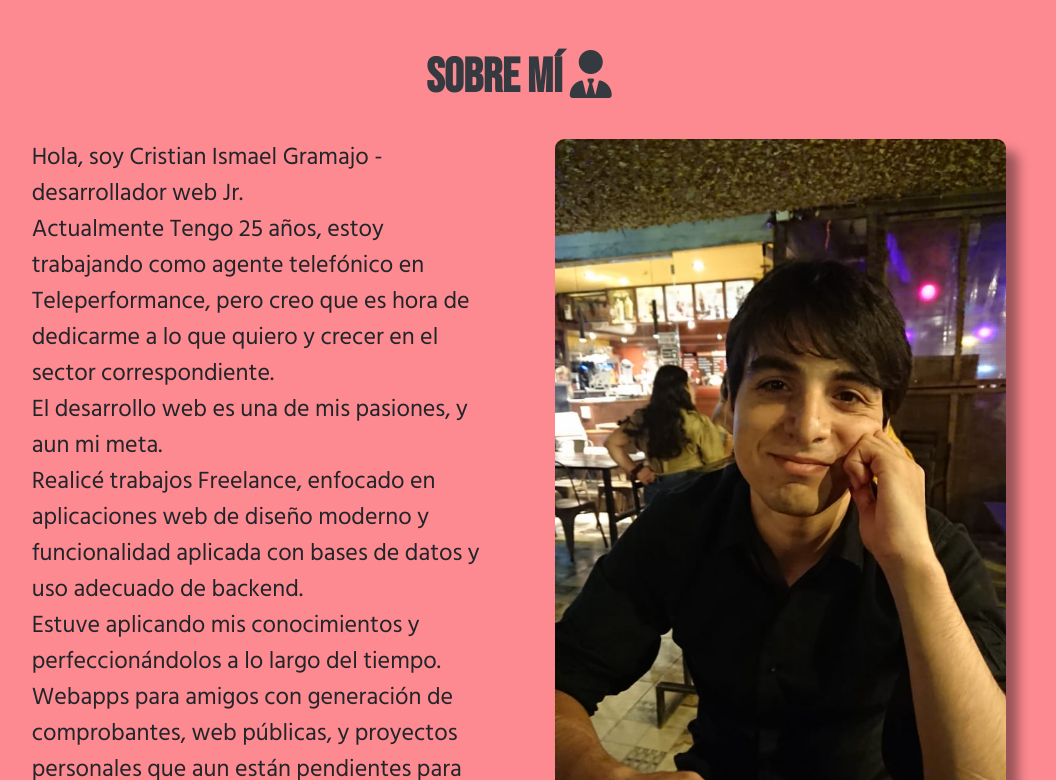
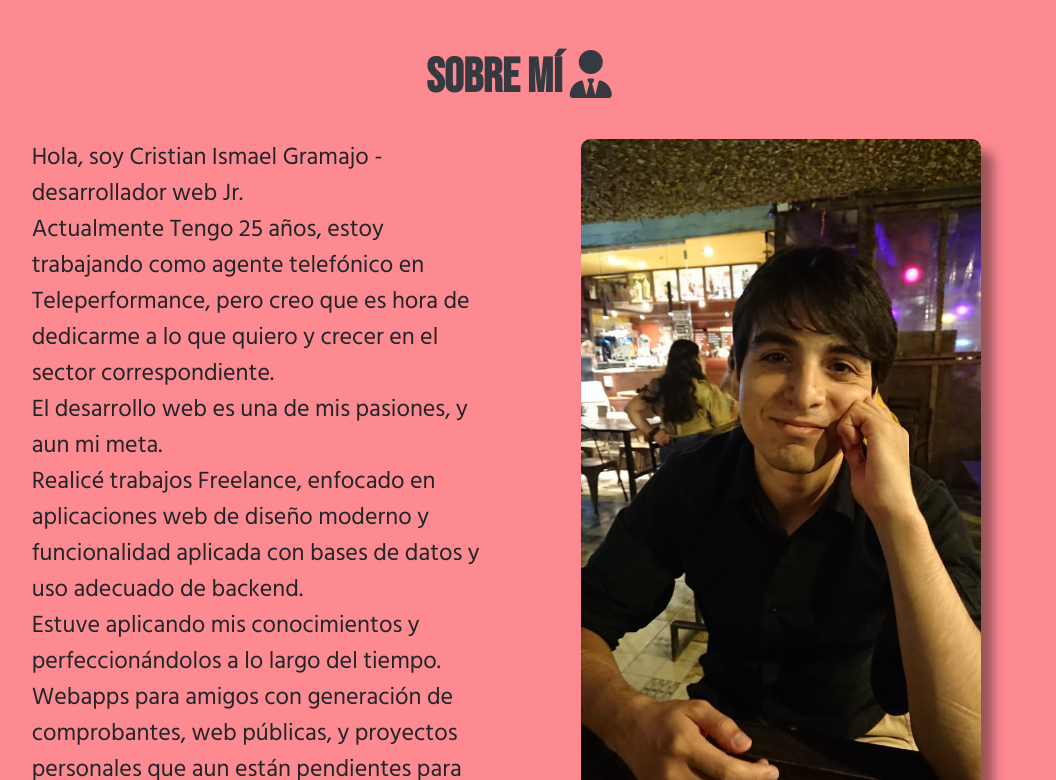
Before and after one commit to Cristian021195/portfolio, a plain HTML site: page index.html in a window 1280 px wide. Shown: the part 700-1480 px from the top of the page, without its empty margins (121-1177 px from the left). Drawn offline with nearby package versions, Linux system fonts and the light colour scheme.

Commit message:
Update index.html

```diff
--- a/index.html
+++ b/index.html
@@ -72,7 +72,7 @@
                   Realicé trabajos Freelance, enfocado en aplicaciones web de diseño moderno y funcionalidad aplicada con bases de datos y uso adecuado de backend.<br>
                   Estuve aplicando mis conocimientos y perfeccionándolos a lo largo del tiempo. Webapps para amigos con generación de comprobantes, web públicas, y proyectos personales que aun están pendientes para aplicar buenas prácticas.</p>
                 </div>
-                <div class="col-sm-12 col-lg-5 text-center"><p class="responsive-no-border"><img src="./public/img/fotos/foto1.jpg" id="foto-perfil" alt="Foto perfil" onerror="this.src = './public/img/metas/dev-icon.svg'" class="galery"></p></div>
+                <div class="col-sm-12 col-lg-5 text-center"><p class="responsive-no-border"><img src="./public/img/fotos/foto1.jpg" width="400" id="foto-perfil" alt="Foto perfil" onerror="this.src = './public/img/metas/dev-icon.svg'" class="galery"></p></div>
               </div>
             </div>
           </section>
```
